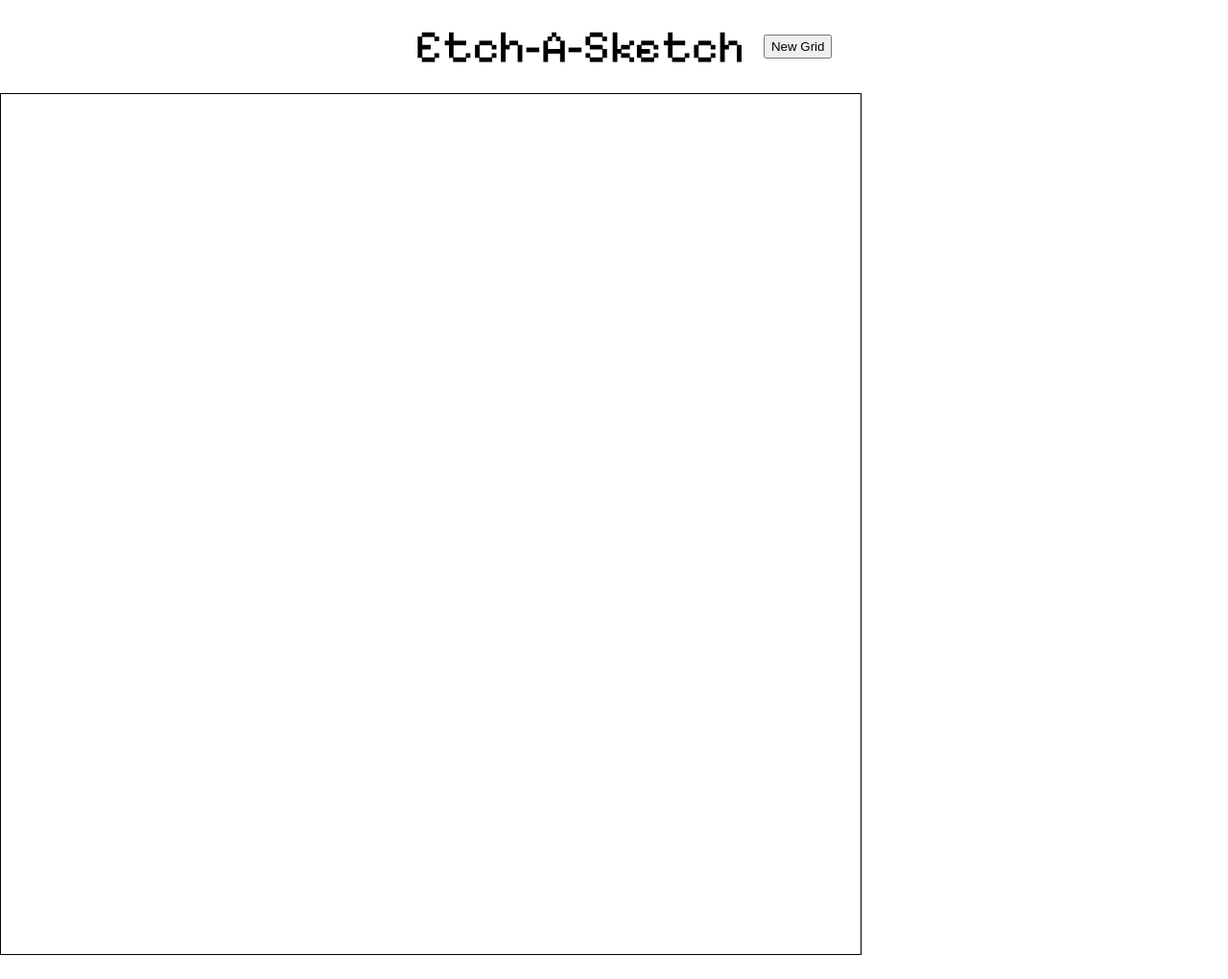
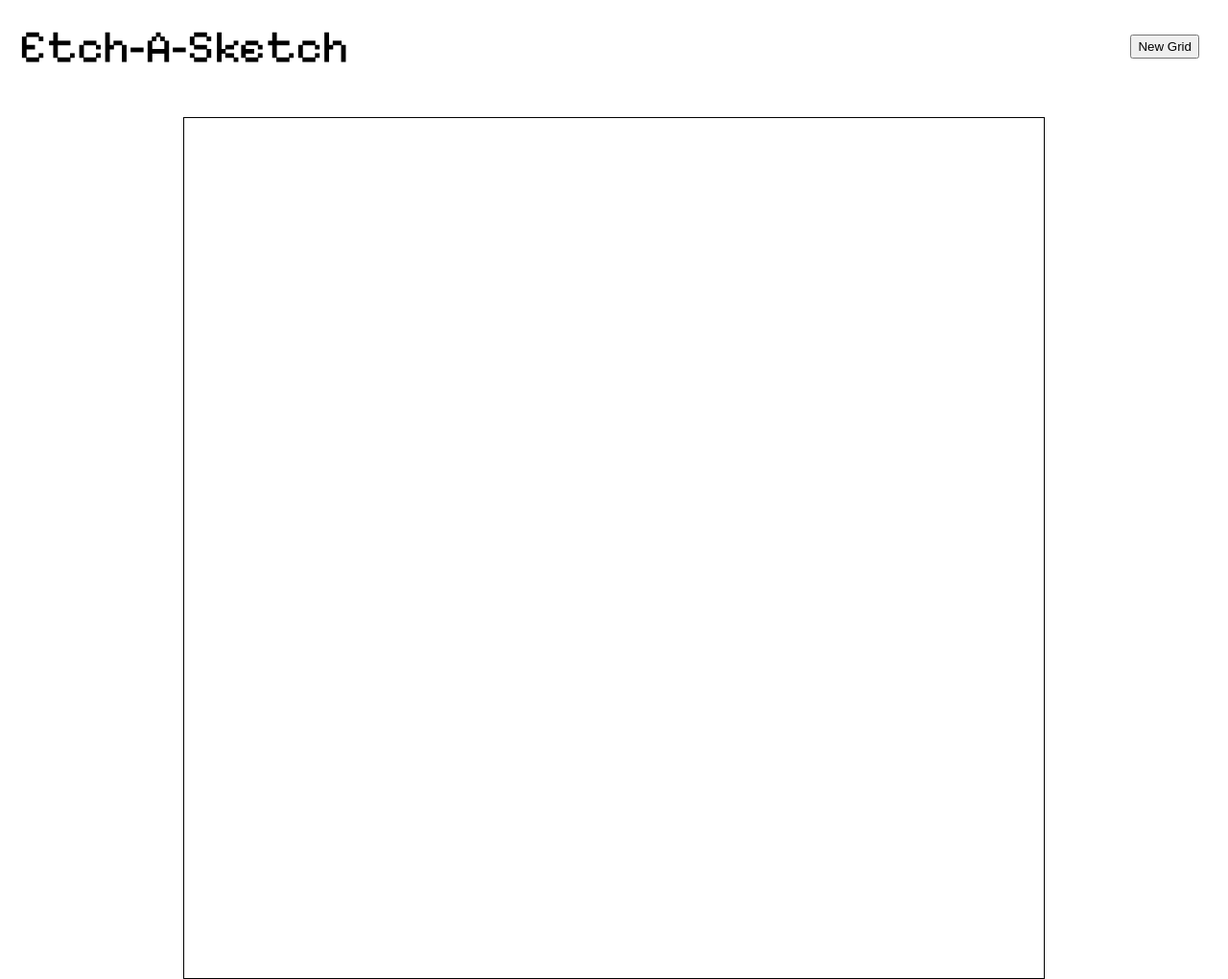
Before and after one commit to vins123sinned/etch-a-sketch, a plain HTML site: page index.html in a window 1280 px wide. Shown: the whole page at 96% size. Before the commit the page ends 995 px from the top, so only its background shows below. Drawn offline with Linux system fonts and the light colour scheme.

Commit message:
Add basic styling

```diff
--- a/style.css
+++ b/style.css
@@ -21,6 +21,7 @@ body {
 .new-grid-button {
     display: block;
     height: 25px;
+    margin: 0 30px 0 auto;
 }
 
 .grid-container {
@@ -28,6 +29,7 @@ body {
     height: 70vw;
     border: 1px solid black;
     display: flex;
+    margin: 25px auto 0 auto;
 }
 
 .square-container {
```
